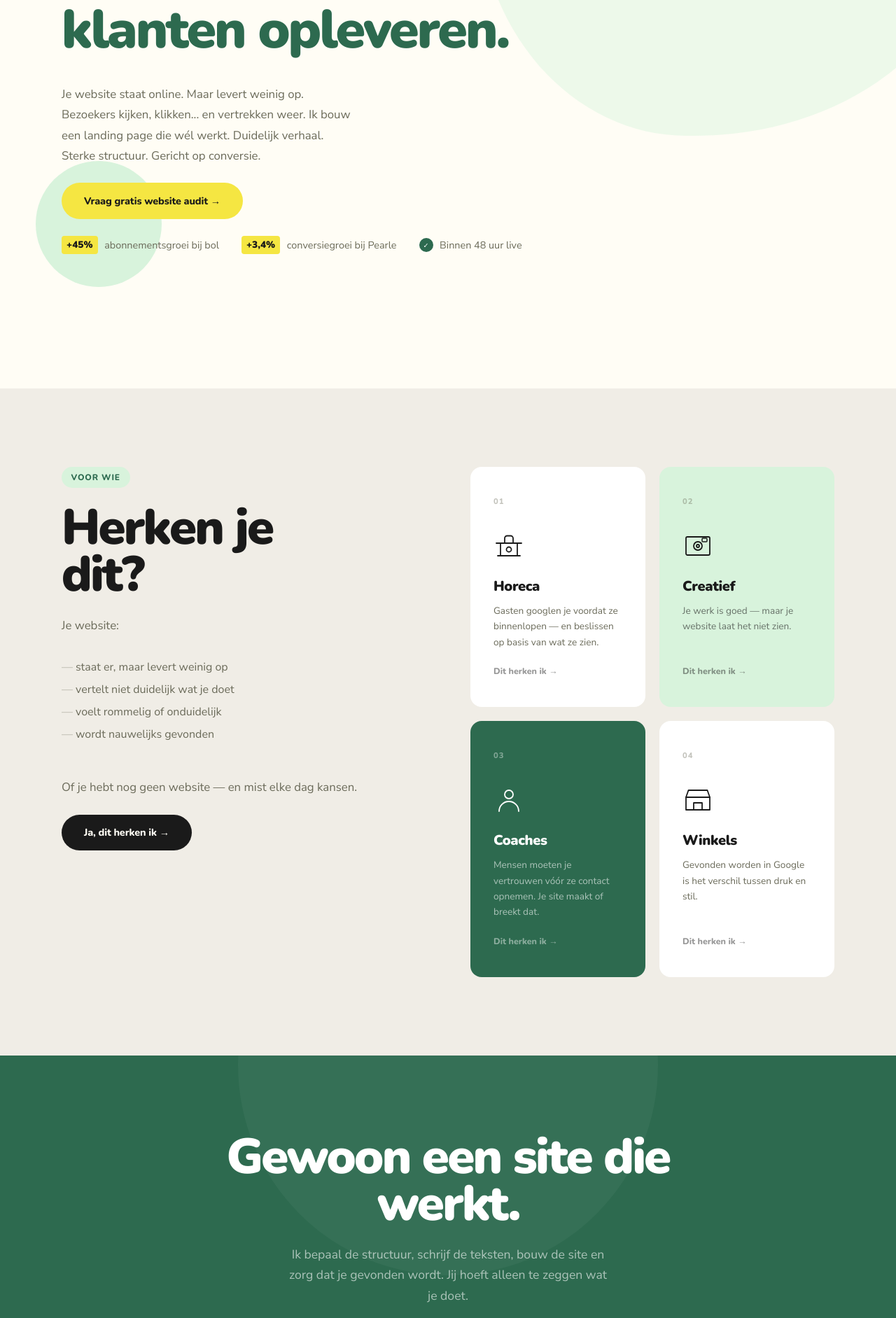
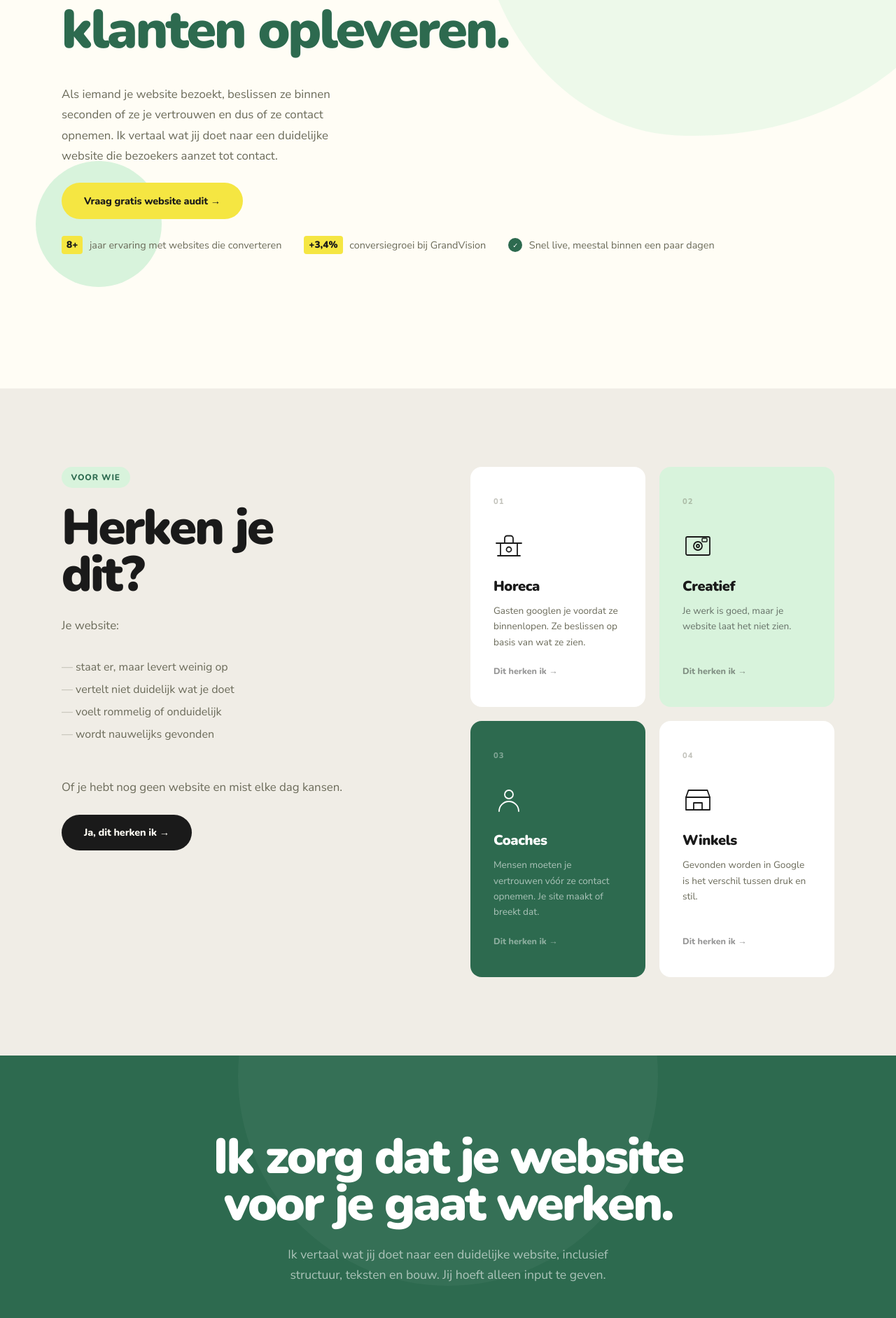
Before and after one commit to tlorent/lorentwebworks-nl, a Next.js app: page / in a window 1280 px wide. Shown: the part 410-2293 px from the top of the page at 70% size. Built offline with nearby package versions, Linux system fonts and the light colour scheme.

Commit message:
feat: new copy

```diff
--- a/src/app/globals.css
+++ b/src/app/globals.css
@@ -520,6 +520,9 @@ section { padding: 7rem 0; }
 .aanbod .pakket-card:not(.featured) .pakket-lijst li { color: rgba(26,26,26,0.7); }
 .aanbod .pakket-card:not(.featured) .pakket-check { background: var(--ink); }
 .aanbod .pakket-card:not(.featured) .pakket-op-aanvraag { color: var(--mid); }
+.aanbod .pakket-card:not(.featured) .pakket-badge { background: rgba(26,26,26,0.08); color: var(--ink); }
+.aanbod .pakket-card:not(.featured) .pakket-prijs { color: var(--ink); }
+.aanbod .pakket-card:not(.featured) .pakket-prijs-note { color: rgba(26,26,26,0.45); }
 .aanbod .pakket-card:not(.featured) svg path,
 .aanbod .pakket-card:not(.featured) svg rect { stroke: rgba(26,26,26,0.3); }
 
--- a/src/app/page.tsx
+++ b/src/app/page.tsx
@@ -21,7 +21,7 @@ export default function Home() {
                 name: "Lorent Webworks",
                 url: "https://lorentwebworks.nl",
                 description:
-                  "Freelance webdesigner voor zzp'ers en MKB in Nederland. Websites die klanten opleveren — inclusief copy, SEO en hosting.",
+                  "Freelance webdesigner voor zzp'ers en MKB in Nederland. Websites die klanten opleveren, inclusief copy, SEO en hosting.",
                 address: {
                   "@type": "PostalAddress",
                   addressLocality: "Amsterdam",
@@ -65,7 +65,7 @@ export default function Home() {
                     name: "Wat kost een website laten maken?",
                     acceptedAnswer: {
                       "@type": "Answer",
-                      text: "Een one-pager kost €950–1.400, een complete website €2.500–3.500 en een Shopify webshop €3.500–5.000. Alles excl. BTW, eenmalig — geen verborgen kosten.",
+                      text: "Een compacte website (1 pagina) kost vanaf €1.250 excl. BTW, eenmalig betaald. Een website van 4–5 pagina's start vanaf €2.500. Geen abonnement, geen verborgen kosten.",
                     },
                   },
                   {
@@ -73,7 +73,7 @@ export default function Home() {
                     name: "Hoe lang duurt het voordat mijn website live gaat?",
                     acceptedAnswer: {
                       "@type": "Answer",
-                      text: "Een one-pager is binnen 48 uur live. Een complete website binnen 3–4 weken. Een webshop binnen 4–6 weken.",
+                      text: "Een compacte website is meestal binnen een paar dagen live zodra alle input compleet is. Een website van 4–5 pagina's binnen 3–4 weken.",
                     },
                   },
                   {
@@ -81,7 +81,7 @@ export default function Home() {
                     name: "Kan ik mijn website daarna zelf aanpassen?",
                     acceptedAnswer: {
                       "@type": "Answer",
-                      text: "Ja. Na oplevering laat ik je zien hoe je teksten en afbeeldingen zelf kunt aanpassen — geen technische kennis nodig.",
+                      text: "Ja. Na oplevering laat ik je zien hoe je teksten en afbeeldingen zelf kunt aanpassen. Geen technische kennis nodig.",
                     },
                   },
                   {
@@ -139,7 +139,7 @@ export default function Home() {
             <div className="hero-avatar">
               <Image
                 src="/tim.jpg"
-                alt="Tim Lorent — freelance webdesigner Amsterdam"
+                alt="Tim Lorent, freelance webdesigner Amsterdam"
                 width={64}
                 height={64}
                 sizes="64px"
@@ -157,10 +157,10 @@ export default function Home() {
             </h1>
             <div className="hero-bottom-row">
               <p className="hero-desc">
-                Je website staat online. Maar levert weinig op. Bezoekers
-                kijken, klikken... en vertrekken weer. Ik bouw een landing
-                page die wél werkt. Duidelijk verhaal. Sterke structuur.
-                Gericht op conversie.
+                Als iemand je website bezoekt, beslissen ze binnen seconden of
+                ze je vertrouwen en dus of ze contact opnemen. Ik vertaal
+                wat jij doet naar een duidelijke website die bezoekers
+                aanzet tot contact.
               </p>
               <div className="hero-ctas">
                 <a href="#contact" className="btn btn-yellow">
@@ -169,16 +169,16 @@ export default function Home() {
               </div>
               <div className="hero-trust-bullets">
                 <div className="trust-bullet">
-                  <span className="trust-stat">+45%</span>
-                  <span>abonnementsgroei bij bol</span>
+                  <span className="trust-stat">8+</span>
+                  <span>jaar ervaring met websites die converteren</span>
                 </div>
                 <div className="trust-bullet">
                   <span className="trust-stat">+3,4%</span>
-                  <span>conversiegroei bij Pearle</span>
+                  <span>conversiegroei bij GrandVision</span>
                 </div>
                 <div className="trust-bullet">
                   <span className="trust-check">✓</span>
-                  <span>Binnen 48 uur live</span>
+                  <span>Snel live, meestal binnen een paar dagen</span>
                 </div>
               </div>
             </div>
@@ -207,7 +207,7 @@ export default function Home() {
                 <li>wordt nauwelijks gevonden</li>
               </ul>
               <p className="voor-wie-sub">
-                Of je hebt nog geen website — en mist elke dag kansen.
+                Of je hebt nog geen website en mist elke dag kansen.
               </p>
               <a href="#contact" className="btn btn-dark">
                 Ja, dit herken ik →
@@ -230,7 +230,7 @@ export default function Home() {
               </div>
               <div className="sector-name">Horeca</div>
               <p className="sector-desc">
-                Gasten googlen je voordat ze binnenlopen — en beslissen op basis van wat ze zien.
+                Gasten googlen je voordat ze binnenlopen. Ze beslissen op basis van wat ze zien.
               </p>
               <a href="#contact" className="sector-cta">Dit herken ik →</a>
             </div>
@@ -246,7 +246,7 @@ export default function Home() {
               </div>
               <div className="sector-name">Creatief</div>
               <p className="sector-desc">
-                Je werk is goed — maar je website laat het niet zien.
+                Je werk is goed, maar je website laat het niet zien.
               </p>
               <a href="#contact" className="sector-cta">Dit herken ik →</a>
             </div>
@@ -309,11 +309,11 @@ export default function Home() {
       <div className="cta-band" id="aanpak">
         <div className="container">
           <h2 className="display-h2">
-            Gewoon een site die werkt.
+            Ik zorg dat je website voor je gaat werken.
           </h2>
           <p>
-            Ik bepaal de structuur, schrijf de teksten, bouw de site en zorg
-            dat je gevonden wordt. Jij hoeft alleen te zeggen wat je doet.
+            Ik vertaal wat jij doet naar een duidelijke website, inclusief
+            structuur, teksten en bouw. Jij hoeft alleen input te geven.
           </p>
           <div className="cta-band-actions">
             <a href="#contact" className="btn btn-yellow">
@@ -330,16 +330,16 @@ export default function Home() {
             <div className="over-tim-tekst reveal">
               <span className="tag-pill">Over Tim</span>
               <h2 className="display-h2">
-                Ik regel het.
+                Ik combineer techniek met copy en structuur.
               </h2>
               <p>
-                Ik ben Tim Lorent, webdesigner en frontend engineer met{" "}
-                <strong>8+ jaar ervaring</strong>. Ik werkte aan platforms voor
-                bol, GrandVision en T-Mobile.
+                Ik ben Tim Lorent, <strong>8+ jaar ervaring</strong> met
+                websites die converteren, nu toegepast voor zzp en mkb. Ik
+                werkte aan platforms voor bol, GrandVision en T-Mobile.
               </p>
               <p>
-                Je werkt direct met mij — van eerste gesprek tot oplevering.
-                Geen ruis, geen misverstanden.
+                Je werkt direct met mij: geen bureau, geen ruis, geen
+                vertraging. Van eerste gesprek tot oplevering.
               </p>
               <p>
                 Vanuit Amsterdam, voor ondernemers door heel Nederland.
@@ -370,7 +370,7 @@ export default function Home() {
             <div className="photo-wrap reveal">
               <Image
                 src="/tim.jpg"
-                alt="Tim Lorent — freelance webdesigner Amsterdam"
+                alt="Tim Lorent, freelance webdesigner Amsterdam"
                 width={480}
                 height={560}
               />
@@ -396,11 +396,11 @@ export default function Home() {
           </div>
           <div className="resultaat-grid reveal">
             <div className="resultaat-card">
-              <div className="resultaat-stat">+45%</div>
-              <div className="resultaat-label">abonnementsgroei bij bol</div>
+              <div className="resultaat-stat">8+</div>
+              <div className="resultaat-label">jaar ervaring met websites die converteren</div>
               <p className="resultaat-desc">
-                4.000+ nieuwe subscribers in één lancering. Frontend
-                architectuur voor het abonnementsplatform van nul opgebouwd.
+                Van grote platforms (bol, GrandVision, T-Mobile) tot compacte
+                websites voor zzp en mkb, altijd gericht op resultaat.
               </p>
             </div>
             <div className="resultaat-card">
@@ -408,7 +408,7 @@ export default function Home() {
               <div className="resultaat-label">conversiegroei bij GrandVision</div>
               <p className="resultaat-desc">
                 425 nieuwe betalende klanten uit 13.000 interacties.
-                Wishlistfunctie van nul gebouwd bij GrandVision.
+                Dezelfde aanpak, nu toegepast voor zzp en mkb.
               </p>
             </div>
           </div>
@@ -421,12 +421,12 @@ export default function Home() {
           <div className="pakketten-top reveal">
             <span className="tag-pill">Aanbod</span>
             <h2 className="display-h2">
-              Start met een
+              Kies wat past
               <br />
-              landing page.
+              bij jouw situatie.
             </h2>
             <p className="pakketten-intro">
-              De snelste manier om klanten via je website te krijgen.
+              Geen standaardpakketten. Wel duidelijke startpunten.
             </p>
           </div>
           <div className="pakket-grid pakket-grid--two reveal">
@@ -452,18 +452,18 @@ export default function Home() {
                   />
                 </svg>
               </div>
-              <div className="pakket-naam">Landing page</div>
+              <div className="pakket-naam">Compacte website</div>
               <p className="pakket-tagline">
-                Eén sterke pagina die bezoekers overtuigt en laat converteren.
+                1 pagina die direct duidelijk maakt wat je doet en aanzet tot contact.
               </p>
-              <div className="pakket-prijs">€950–1.400</div>
-              <p className="pakket-prijs-note">excl. BTW · eenmalig · live binnen 48 uur</p>
+              <div className="pakket-prijs">Vanaf €1.250</div>
+              <p className="pakket-prijs-note">excl. BTW · eenmalig · snel live</p>
               <hr className="pakket-divider" />
               <ul className="pakket-lijst">
-                <li><span className="pakket-check">✓</span>Landing page op maat</li>
-                <li><span className="pakket-check">✓</span>Teksten die overtuigen</li>
-                <li><span className="pakket-check">✓</span>Basis SEO</li>
-                <li><span className="pakket-check">✓</span>Mobiel geoptimaliseerd</li>
+                <li><span className="pakket-check">✓</span>1 pagina op maat</li>
+                <li><span className="pakket-check">✓</span>Ik schrijf de teksten zodat bezoekers begrijpen wat je doet en waarom ze voor jou moeten kiezen</li>
+                <li><span className="pakket-check">✓</span>Zo opgebouwd dat je goed gevonden wordt door Google én je bezoekers</li>
+                <li><span className="pakket-check">✓</span>Werkt strak en duidelijk op mobiel</li>
                 <li><span className="pakket-check">✓</span>1 revisieronde</li>
               </ul>
               <a href="#contact" className="btn btn-dark" style={{ textAlign: "center", width: "100%" }}>
@@ -471,6 +471,7 @@ export default function Home() {
               </a>
             </div>
             <div className="pakket-card">
+              <span className="pakket-badge">Meer maatwerk</span>
               <div className="pakket-illus">
                 <svg viewBox="0 0 52 52" fill="none" aria-hidden="true">
                   <rect x="5" y="7" width="42" height="34" rx="2" stroke="rgba(255,253,245,0.35)" strokeWidth="1.8" />
@@ -479,20 +480,23 @@ export default function Home() {
                   <path d="M28 23h13M28 29h13M28 35h8" stroke="rgba(255,253,245,0.25)" strokeWidth="1.5" strokeLinecap="round" />
                 </svg>
               </div>
-              <div className="pakket-naam">Complete website</div>
+              <div className="pakket-naam">Website 4–5 pagina&apos;s</div>
               <p className="pakket-tagline">
-                Meer pagina&apos;s, meer verhaal. Voor wie groter wil denken.
+                Voor wie meer ruimte nodig heeft: een volledige website die je bedrijf goed neerzet en klanten overtuigt.
               </p>
+              <div className="pakket-prijs">Vanaf €2.500</div>
+              <p className="pakket-prijs-note">excl. BTW · eenmalig</p>
               <hr className="pakket-divider" />
               <ul className="pakket-lijst">
-                <li><span className="pakket-check">✓</span>4–6 pagina&apos;s op maat</li>
-                <li><span className="pakket-check">✓</span>Teksten voor alle pagina&apos;s</li>
-                <li><span className="pakket-check">✓</span>SEO per pagina</li>
-                <li><span className="pakket-check">✓</span>Conversie-tracking</li>
+                <li><span className="pakket-check">✓</span>4–5 pagina&apos;s op maat (home, over, diensten, contact en meer)</li>
+                <li><span className="pakket-check">✓</span>Ik schrijf de teksten voor alle pagina&apos;s</li>
+                <li><span className="pakket-check">✓</span>SEO per pagina, zodat je beter gevonden wordt</li>
+                <li><span className="pakket-check">✓</span>Conversie-tracking ingesteld</li>
+                <li><span className="pakket-check">✓</span>Werkt strak op mobiel</li>
+                <li><span className="pakket-check">✓</span>2 revisierondes</li>
               </ul>
-              <p className="pakket-op-aanvraag">Prijs op aanvraag</p>
-              <a href="#contact" className="btn btn-outline-white" style={{ textAlign: "center", width: "100%" }}>
-                Bespreek mijn situatie →
+              <a href="#contact" className="btn btn-dark" style={{ textAlign: "center", width: "100%" }}>
+                Vraag dit aan →
               </a>
             </div>
           </div>
@@ -503,13 +507,13 @@ export default function Home() {
       <div className="cta-band">
         <div className="container">
           <h2 className="display-h2">
-            Klaar om je website
+            Wat kan er beter
             <br />
-            voor je te laten werken?
+            aan je website?
           </h2>
           <div className="cta-band-actions">
             <a href="#contact" className="btn btn-yellow">
-              Plan een gesprek →
+              Vraag gratis website audit →
             </a>
           </div>
         </div>
@@ -522,14 +526,14 @@ export default function Home() {
             <div className="contact-left reveal">
               <span className="tag-pill">Contact</span>
               <h2 className="display-h2">
-                Wat wil je bereiken
+                Klaar om meer
                 <br />
-                met je website?
+                uit je website te halen?
               </h2>
               <p>
-                Stuur een bericht — ik reageer binnen één werkdag. Geen
-                verplichtingen, geen offerte die je over je heen krijgt.
-                Gewoon een eerlijk gesprek.
+                Geen verplichtingen, geen offerte die je over je heen krijgt.
+                Gewoon een eerlijk gesprek over wat er beter kan aan je website.
+                Ik reageer binnen één werkdag.
               </p>
               <div className="contact-items">
                 <div className="contact-item">
@@ -603,8 +607,9 @@ export default function Home() {
                 <div className="form-group">
                   <label htmlFor="pakket">Wat heb je nodig?</label>
                   <select id="pakket" name="pakket">
-                    <option value="">— Kies een optie —</option>
-                    <option>Landing page (€950–1.400)</option>
+                    <option value="">Kies een optie</option>
+                    <option>Compacte website, vanaf €1.250</option>
+                    <option>Website 4–5 pagina&apos;s, vanaf €2.500</option>
                     <option>Gratis website audit</option>
                     <option>Ik weet het nog niet</option>
                   </select>
@@ -642,15 +647,15 @@ export default function Home() {
           </div>
           <div className="faq-grid reveal">
             <div className="faq-item">
-              <h3 className="faq-vraag">Wat kost een landing page laten maken?</h3>
+              <h3 className="faq-vraag">Wat kost een website laten maken?</h3>
               <p className="faq-antwoord">
-                Een landing page kost €950–1.400 excl. BTW, eenmalig betaald — geen abonnement, geen verborgen kosten. Grotere projecten zoals een complete website of webshop bespreken we samen.
+                Een compacte website (1 pagina) kost vanaf €1.250 excl. BTW, eenmalig betaald. Geen abonnement, geen verborgen kosten. Een website van 4–5 pagina&apos;s start vanaf €2.500. Precies wat het kost bespreek ik in het eerste gesprek.
               </p>
             </div>
             <div className="faq-item">
-              <h3 className="faq-vraag">Hoe lang duurt het voordat mijn landing page live is?</h3>
+              <h3 className="faq-vraag">Hoe lang duurt het voordat mijn website live is?</h3>
               <p className="faq-antwoord">
-                Binnen 48 uur online. De snelheid hangt ook af van hoe snel jij beeldmateriaal aanlevert.
+                Een compacte website is meestal binnen een paar dagen live zodra alle input compleet is. De snelheid hangt ook af van hoe snel jij beeldmateriaal en feedback aanlevert.
               </p>
             </div>
             <div className="faq-item">
@@ -666,7 +671,7 @@ export default function Home() {
               </p>
             </div>
             <div className="faq-item">
-              <h3 className="faq-vraag">Ik heb al een website — kan je die verbeteren?</h3>
+              <h3 className="faq-vraag">Ik heb al een website, kan je die verbeteren?</h3>
               <p className="faq-antwoord">
                 Soms wel, soms is herbouwen sneller en goedkoper. Dat bespreek ik eerlijk met je in het eerste gesprek.
               </p>
```
